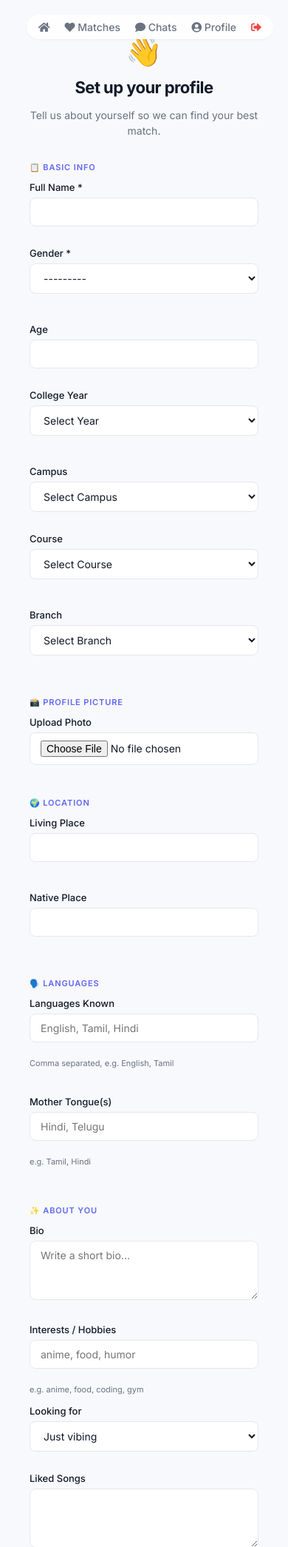
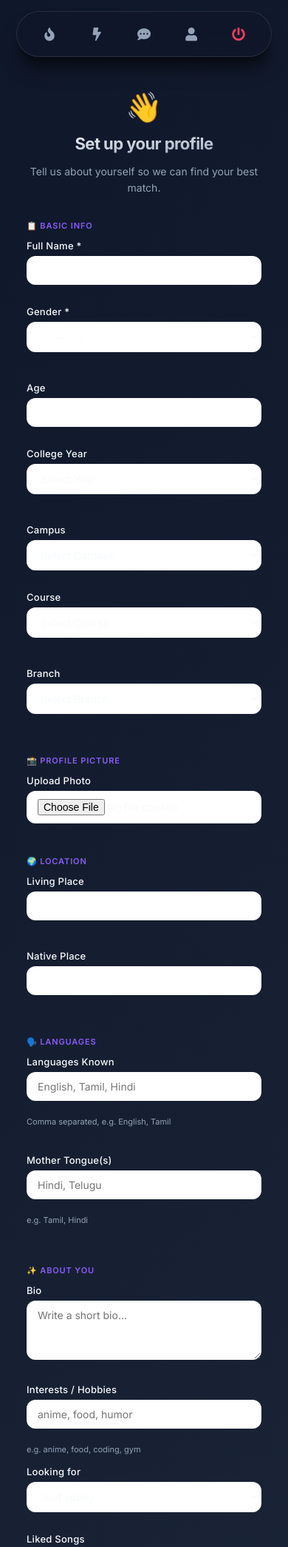
Before and after one commit to Arunmohankml/datingapp, a Django app: page /complete_profile/ in a window 390 px wide. Shown: the top 2091 px of the page at 74% size. Run offline with Django 5.2, Linux system fonts and the light colour scheme; the visitor is signed in with stand-in values (Sample User, id 1).

Commit message:
feat: redesign profile page with premium glassmorphic UI and mobile-first layout

```diff
--- a/home/forms.py
+++ b/home/forms.py
@@ -144,6 +144,9 @@ class ProfileEditForm(forms.ModelForm):
             'looking_for': forms.Select(choices=LOOKING_FOR_CHOICES, attrs={'class': 'form-control'}),
             'pref_campus': forms.Select(choices=[('any', 'Any Campus')] + [c for c in CAMPUS_CHOICES if c[0] != ''], attrs={'class': 'form-control'}),
             'pref_branch': forms.Select(choices=[('any', 'Any Branch')] + [c for c in BRANCH_CHOICES if c[0] != ''], attrs={'class': 'form-control'}),
+            'pref_age_min': forms.NumberInput(attrs={'class': 'form-control'}),
+            'pref_age_max': forms.NumberInput(attrs={'class': 'form-control'}),
+            'profile_pic': forms.FileInput(attrs={'class': 'form-control'}),
         }
 
     def clean_languages(self):
--- a/template/base.html
+++ b/template/base.html
@@ -12,129 +12,190 @@
 
     <style>
         :root {
-            --bg-color: #f7f9fc;
-            --text-main: #111827;
-            --text-muted: #6b7280;
-            --primary: #6366f1; /* Indigo */
-            --primary-hover: #4f46e5;
-            --surface: #ffffff;
-            --border: #e5e7eb;
-            --shadow-sm: 0 1px 2px 0 rgba(0, 0, 0, 0.05);
-            --shadow-md: 0 4px 6px -1px rgba(0, 0, 0, 0.1), 0 2px 4px -1px rgba(0, 0, 0, 0.06);
-            --shadow-lg: 0 10px 15px -3px rgba(0, 0, 0, 0.1), 0 4px 6px -2px rgba(0, 0, 0, 0.05);
-            --radius-md: 8px;
-            --radius-lg: 16px;
+            --bg-color: #0f172a; /* Deep Sleek Navy */
+            --bg-gradient: linear-gradient(135deg, #0f172a 0%, #1e293b 100%);
+            --text-main: #f8fafc;
+            --text-muted: #94a3b8;
+            --primary: #8b5cf6; /* Modern Violet */
+            --primary-hover: #7c3aed;
+            --accent: #f43f5e; /* Rose */
+            --surface: rgba(30, 41, 59, 0.7);
+            --glass-bg: rgba(255, 255, 255, 0.03);
+            --glass-border: rgba(255, 255, 255, 0.1);
+            --border: rgba(255, 255, 255, 0.08);
+            --shadow-sm: 0 1px 2px 0 rgba(0, 0, 0, 0.3);
+            --shadow-md: 0 4px 6px -1px rgba(0, 0, 0, 0.4), 0 2px 4px -1px rgba(0, 0, 0, 0.2);
+            --shadow-lg: 0 20px 25px -5px rgba(0, 0, 0, 0.5), 0 10px 10px -5px rgba(0, 0, 0, 0.3);
+            --radius-md: 12px;
+            --radius-lg: 24px;
         }
 
         body {
             font-family: 'Inter', -apple-system, BlinkMacSystemFont, "Segoe UI", Roboto, sans-serif;
-            background-color: var(--bg-color);
+            background: var(--bg-gradient);
             color: var(--text-main);
             margin: 0;
             padding: 0;
             display: flex;
             justify-content: center;
-            align-items: center;
+            align-items: flex-start; /* Better for scrolling */
             min-height: 100vh;
             -webkit-font-smoothing: antialiased;
         }
 
         .container {
             width: 100%;
-            max-width: 480px;
-            padding: 24px;
+            max-width: 500px;
+            padding: 20px;
+            margin-top: 80px; /* Space for nav */
+            box-sizing: border-box;
+        }
+
+        /* Allow specific pages to override max-width if they explicitly ask */
+        .container.full-width {
+            max-width: 1100px;
         }
 
         .card {
             background: var(--surface);
-            border: 1px solid var(--border);
+            backdrop-filter: blur(12px);
+            -webkit-backdrop-filter: blur(12px);
+            border: 1px solid var(--glass-border);
             border-radius: var(--radius-lg);
             box-shadow: var(--shadow-lg);
-            padding: 32px;
-            transition: transform 0.2s ease, box-shadow 0.2s ease;
+            padding: 24px;
+            transition: transform 0.3s cubic-bezier(0.34, 1.56, 0.64, 1), box-shadow 0.3s ease;
         }
 
         h1, h2, h3, h4 {
             margin-top: 0;
-            font-weight: 600;
+            font-weight: 700;
             letter-spacing: -0.025em;
+            background: linear-gradient(to bottom right, #fff, #94a3b8);
+            -webkit-background-clip: text;
+            background-clip: text;
+            -webkit-text-fill-color: transparent;
         }
 
         p {
             color: var(--text-muted);
-            line-height: 1.5;
+            line-height: 1.6;
+            font-size: 0.95rem;
         }
 
         .btn {
             display: inline-flex;
             align-items: center;
             justify-content: center;
-            padding: 10px 18px;
-            font-size: 14px;
-            font-weight: 500;
+            padding: 12px 24px;
+            font-size: 15px;
+            font-weight: 600;
             border-radius: var(--radius-md);
             border: none;
             cursor: pointer;
-            transition: all 0.2s ease;
+            transition: all 0.3s cubic-bezier(0.4, 0, 0.2, 1);
             text-decoration: none;
+            gap: 8px;
         }
 
         .btn-primary {
-            background-color: var(--primary);
+            background: linear-gradient(135deg, var(--primary), var(--primary-hover));
             color: white;
-            box-shadow: var(--shadow-sm);
+            box-shadow: 0 4px 15px rgba(139, 92, 246, 0.3);
         }
 
         .btn-primary:hover {
-            background-color: var(--primary-hover);
-            transform: translateY(-1px);
-            box-shadow: var(--shadow-md);
+            transform: translateY(-2px);
+            box-shadow: 0 8px 25px rgba(139, 92, 246, 0.5);
+            filter: brightness(1.1);
         }
 
         nav {
-            position: absolute;
-            top: 20px;
-            right: 20px;
+            position: fixed;
+            top: 0;
+            left: 0;
+            right: 0;
+            z-index: 1000;
+            display: flex;
+            justify-content: center;
+            padding: 15px;
+            pointer-events: none;
+        }
+
+        .nav-inner {
+            pointer-events: auto;
+            display: flex;
+            gap: 24px;
+            align-items: center;
+            background: rgba(15, 23, 42, 0.8);
+            backdrop-filter: blur(20px);
+            -webkit-backdrop-filter: blur(20px);
+            padding: 10px 24px;
+            border-radius: 40px;
+            box-shadow: var(--shadow-lg);
+            border: 1px solid var(--glass-border);
         }
 
         .logout-link {
             color: var(--text-muted);
             text-decoration: none;
-            font-size: 14px;
-            font-weight: 500;
-            transition: color 0.2s;
+            font-size: 18px;
+            transition: all 0.2s;
+            display: flex;
+            align-items: center;
+            justify-content: center;
+            width: 40px;
+            height: 40px;
+            border-radius: 50%;
         }
 
         .logout-link:hover {
-            color: var(--text-main);
+            color: var(--primary);
+            background: rgba(139, 92, 246, 0.1);
+            transform: scale(1.1);
         }
 
-        /* Forms */
+        .logout-link.active {
+            color: var(--primary);
+            background: rgba(139, 92, 246, 0.1);
+        }
+
+        /* Forms Premium Styling */
         input[type="text"], input[type="number"], input[type="file"], select, textarea {
             width: 100%;
-            padding: 10px 14px;
+            padding: 12px 16px;
             border-radius: var(--radius-md);
-            border: 1px solid var(--border);
-            font-family: 'Inter', sans-serif;
-            font-size: 14px;
+            border: 1px solid var(--glass-border);
+            background: rgba(0, 0, 0, 0.2);
+            color: white;
+            font-family: inherit;
+            font-size: 15px;
             margin-bottom: 16px;
-            transition: border-color 0.2s, box-shadow 0.2s;
+            transition: all 0.2s ease;
             box-sizing: border-box;
         }
 
         input:focus, select:focus, textarea:focus {
             outline: none;
             border-color: var(--primary);
-            box-shadow: 0 0 0 3px rgba(99, 102, 241, 0.1);
+            background: rgba(0, 0, 0, 0.3);
+            box-shadow: 0 0 0 4px rgba(139, 92, 246, 0.15);
         }
 
         label {
             display: block;
-            margin-bottom: 6px;
-            font-size: 13px;
-            font-weight: 500;
-            color: var(--text-main);
+            margin-bottom: 8px;
+            font-size: 14px;
+            font-weight: 600;
+            color: var(--text-muted);
+            letter-spacing: 0.02em;
         }
+
+        /* Custom Scrollbar */
+        ::-webkit-scrollbar { width: 8px; }
+        ::-webkit-scrollbar-track { background: var(--bg-color); }
+        ::-webkit-scrollbar-thumb { background: var(--glass-border); border-radius: 10px; }
+        ::-webkit-scrollbar-thumb:hover { background: var(--text-muted); }
 
     </style>
     {% block head %}{% endblock %}
@@ -142,12 +203,14 @@
 
 <body>
     {% if user.is_authenticated %}
-    <nav style="display: flex; gap: 20px; align-items: center; position: absolute; top: 20px; right: 20px; background: rgba(255,255,255,0.8); padding: 8px 16px; border-radius: 20px; box-shadow: var(--shadow-sm); backdrop-filter: blur(10px);">
-        <a href="{% url 'home' %}" class="logout-link" title="Home"><i class="fas fa-home"></i></a>
-        <a href="{% url 'connections' %}" class="logout-link"><i class="fas fa-heart"></i> Matches</a>
-        <a href="{% url 'chat_list' %}" class="logout-link"><i class="fas fa-comment"></i> Chats</a>
-        <a href="{% url 'edit_profile' %}" class="logout-link" title="Edit Profile"><i class="fas fa-user-circle"></i> Profile</a>
-        <a href="/logout" class="logout-link" style="color: #ef4444;"><i class="fas fa-sign-out-alt"></i></a>
+    <nav>
+        <div class="nav-inner">
+            <a href="{% url 'home' %}" class="logout-link" title="Discover"><i class="fas fa-fire"></i></a>
+            <a href="{% url 'connections' %}" class="logout-link" title="Matches"><i class="fas fa-bolt"></i></a>
+            <a href="{% url 'chat_list' %}" class="logout-link" title="Messages"><i class="fas fa-comment-dots"></i></a>
+            <a href="{% url 'edit_profile' %}" class="logout-link" title="My Profile"><i class="fas fa-user"></i></a>
+            <a href="/logout" class="logout-link" style="color: var(--accent);" title="Logout"><i class="fas fa-power-off"></i></a>
+        </div>
     </nav>
     {% endif %}
 
```
Also changed, not shown: template/edit_profile.html (+313 -129 lines).
